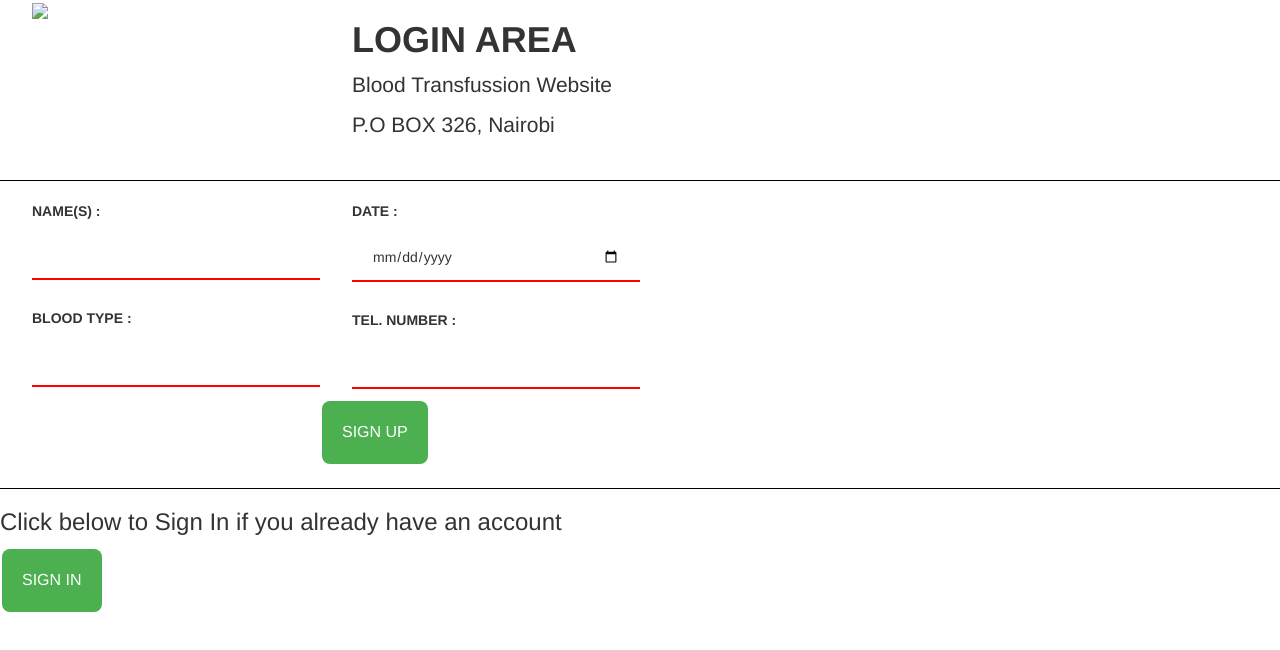
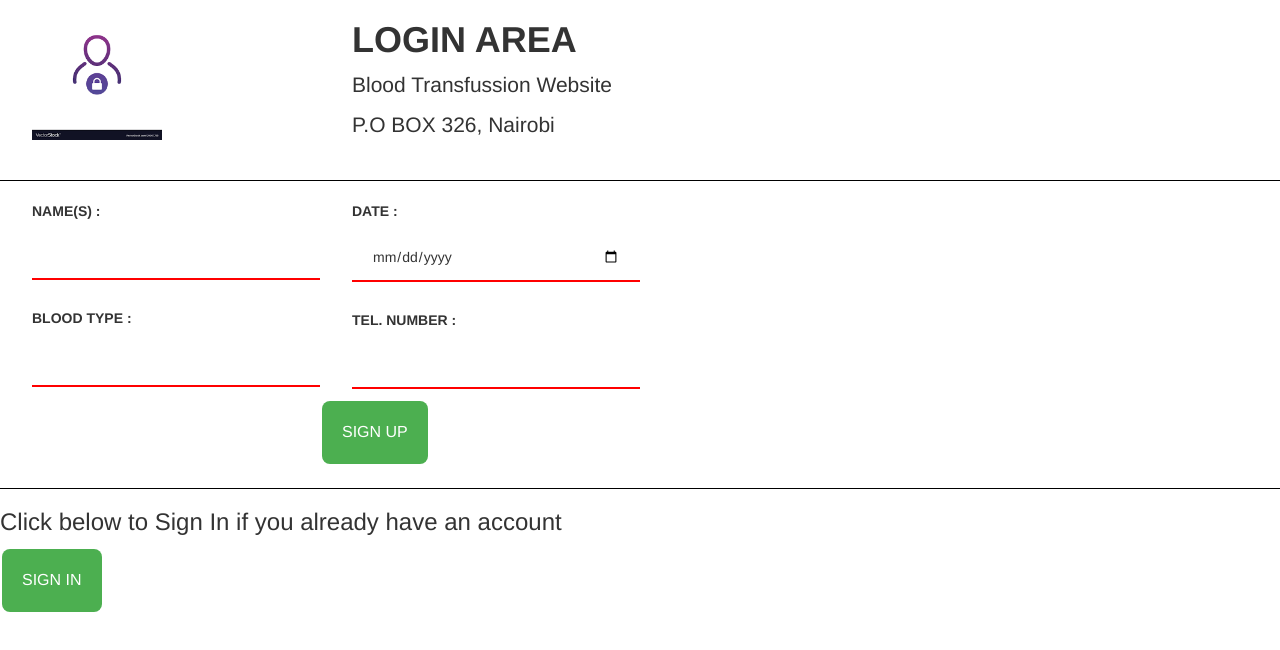
Before and after one commit to memetibryan/hospital-blood-transfusion-system, a plain HTML site: page html/user.html in a window 1280 px wide. Drawn offline with nearby package versions, Linux system fonts and the light colour scheme; files that its build step writes are made by us from their sources.

Commit message:
changed linking of external scripts

```diff
--- a/html/user.html
+++ b/html/user.html
@@ -13,11 +13,11 @@
     <link rel="stylesheet" href="https://cdnjs.cloudflare.com/ajax/libs/font-awesome/4.7.0/css/font-awesome.min.css">
 
     <!-- external files linking -->
-    <link rel="stylesheet" href="css/user.css" rel="stylesheet" />
+    <link rel="stylesheet" href="../css/user.css" rel="stylesheet" />
 
     <div id="main">
       <div class="left-column">
-        <img src="images/download.png" height="140px">
+        <img src="../images/download.png" height="140px">
       </div>
       <div class="right-column">
         <h1><strong>LOGIN AREA</strong></h1>
```
